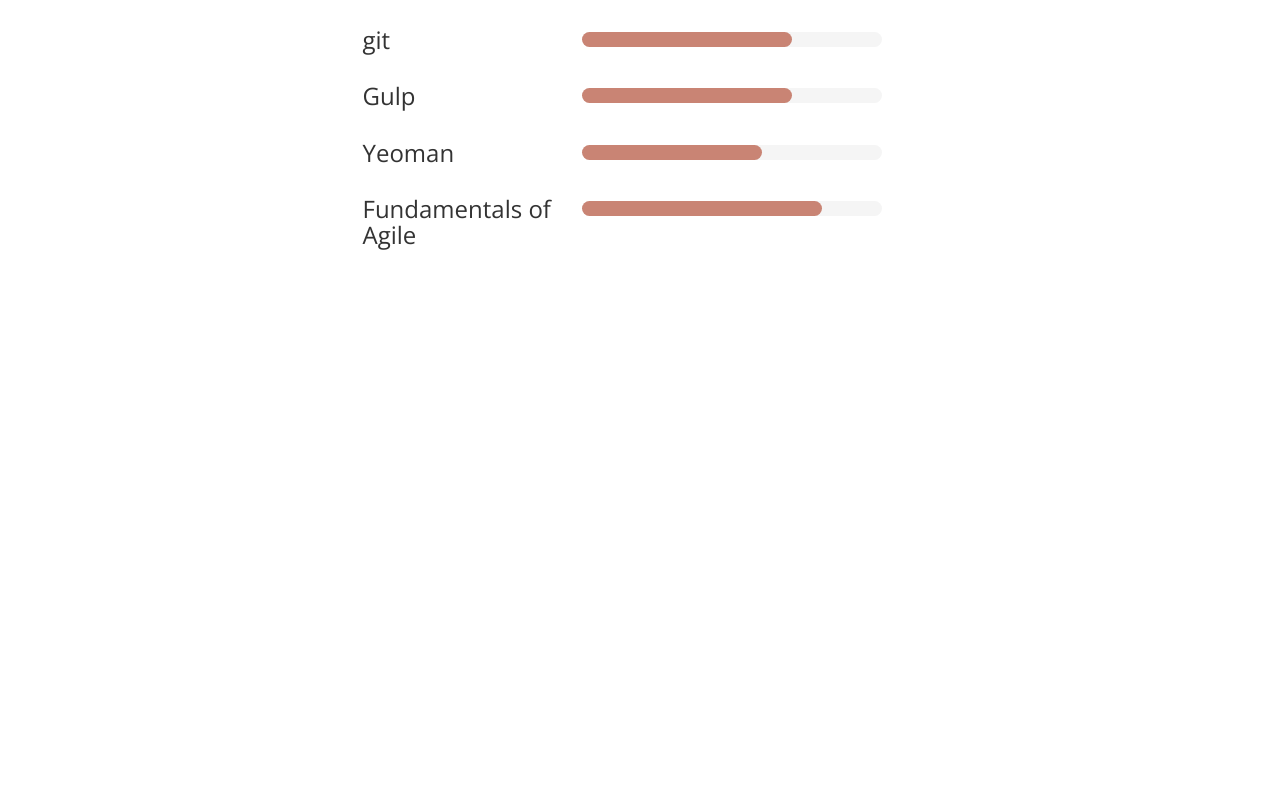
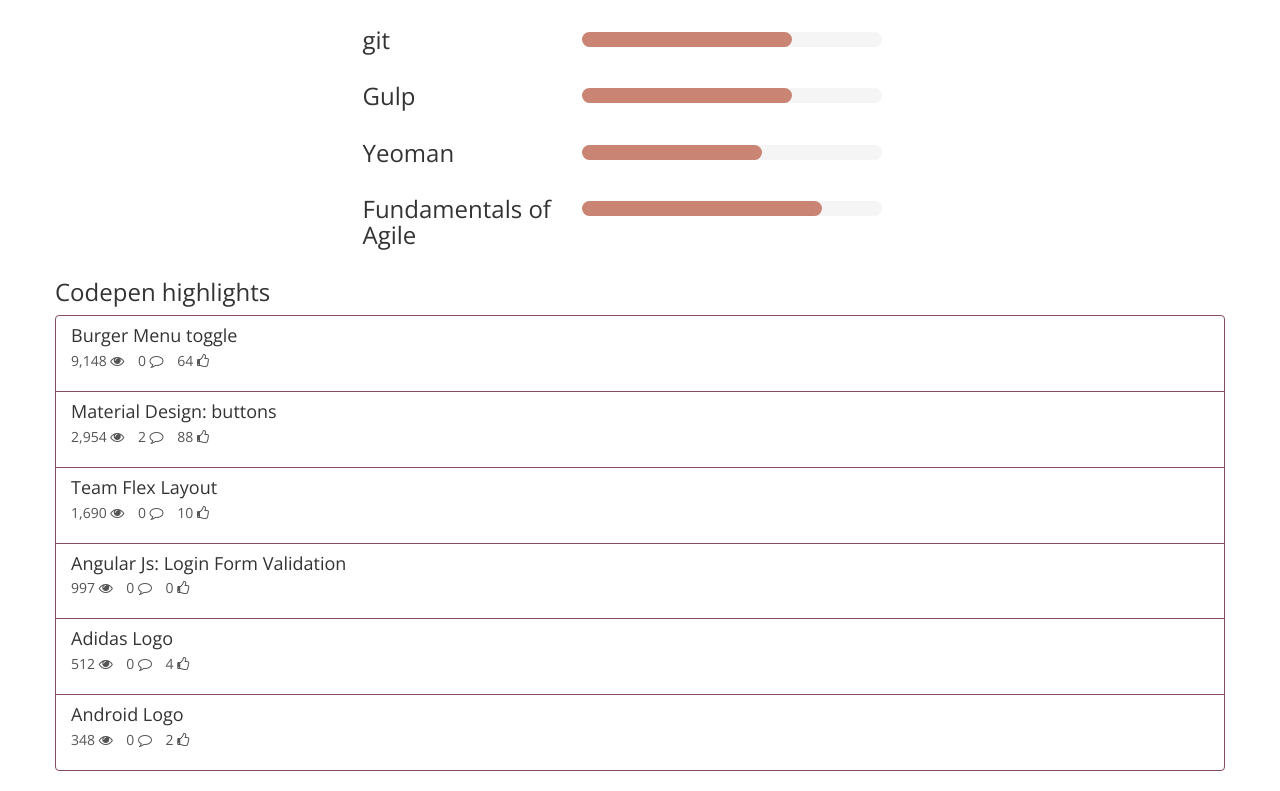
Before and after one commit to narimanadam/narimanadam.github.io, a plain HTML site: page index.html in a window 1280 px wide. Shown: the part 1847-2638 px from the top of the page. Before the commit the page ends 2106 px from the top, so only its background shows below. Drawn offline with nearby package versions, Linux system fonts and the light colour scheme.

Commit message:
adding codepen

```diff
--- a/index.html
+++ b/index.html
@@ -275,6 +275,78 @@
 			</div>
 
 		</div>
+
+		<div class="row">
+			<h3>Codepen highlights</h3>
+			<div class="list-group">
+				<a href="http://codepen.io/nariman_adam/pen/MwRJop" class="list-group-item" target="_blank">
+					<h4 class="list-group-item-heading">Burger Menu toggle</h4>
+					<p class="list-group-item-text">
+						<ul class="list-inline">
+							<li>9,148 <i class="fa fa-eye"></i></li>
+							<li>0 <i class="fa fa-comment-o"></i></li>
+							<li>64 <i class="fa fa-thumbs-o-up"></i></li>
+						</ul>
+					</p>
+				</a>
+
+				<a href="http://codepen.io/nariman_adam/pen/pJZKrO" class="list-group-item" target="_blank">
+					<h4 class="list-group-item-heading">Material Design: buttons</h4>
+					<p class="list-group-item-text">
+						<ul class="list-inline">
+							<li>2,954 <i class="fa fa-eye"></i></li>
+							<li>2 <i class="fa fa-comment-o"></i></li>
+							<li>88 <i class="fa fa-thumbs-o-up"></i></li>
+						</ul>
+					</p>
+				</a>
+
+				<a href="http://codepen.io/nariman_adam/pen/ojEQJW" class="list-group-item" target="_blank">
+					<h4 class="list-group-item-heading">Team Flex Layout</h4>
+					<p class="list-group-item-text">
+						<ul class="list-inline">
+							<li>1,690 <i class="fa fa-eye"></i></li>
+							<li>0 <i class="fa fa-comment-o"></i></li>
+							<li>10 <i class="fa fa-thumbs-o-up"></i></li>
+						</ul>
+					</p>
+				</a>
+
+				<a href="http://codepen.io/nariman_adam/pen/BogWNd" class="list-group-item" target="_blank">
+					<h4 class="list-group-item-heading">Angular Js: Login Form Validation</h4>
+					<p class="list-group-item-text">
+						<ul class="list-inline">
+							<li>997 <i class="fa fa-eye"></i></li>
+							<li>0 <i class="fa fa-comment-o"></i></li>
+							<li>0 <i class="fa fa-thumbs-o-up"></i></li>
+						</ul>
+					</p>
+				</a>
+
+				<a href="http://codepen.io/nariman_adam/pen/wByqBK" class="list-group-item" target="_blank">
+					<h4 class="list-group-item-heading">Adidas Logo</h4>
+					<p class="list-group-item-text">
+						<ul class="list-inline">
+							<li>512 <i class="fa fa-eye"></i></li>
+							<li>0 <i class="fa fa-comment-o"></i></li>
+							<li>4 <i class="fa fa-thumbs-o-up"></i></li>
+						</ul>
+					</p>
+				</a>
+
+				<a href="http://codepen.io/nariman_adam/pen/raJwWL" class="list-group-item" target="_blank">
+					<h4 class="list-group-item-heading">Android Logo</h4>
+					<p class="list-group-item-text">
+						<ul class="list-inline">
+							<li>348 <i class="fa fa-eye"></i></li>
+							<li>0 <i class="fa fa-comment-o"></i></li>
+							<li>2 <i class="fa fa-thumbs-o-up"></i></li>
+						</ul>
+					</p>
+				</a>
+
+			</div>
+		</div>
 	</div>
 
 	<script src="js/jquery-2.1.4.min.js"></script>
```
Also changed, not shown: portofolio.html (+5 -16 lines), img/narimanadam.jpg (added).
